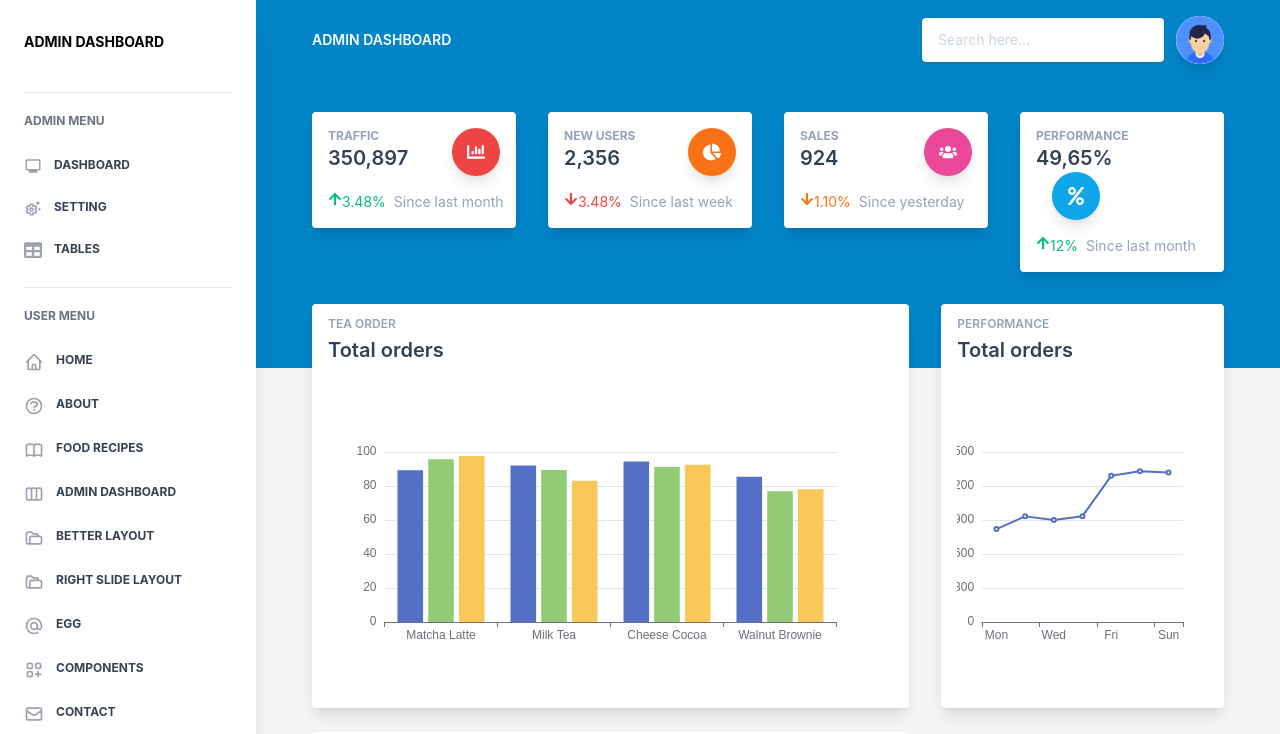
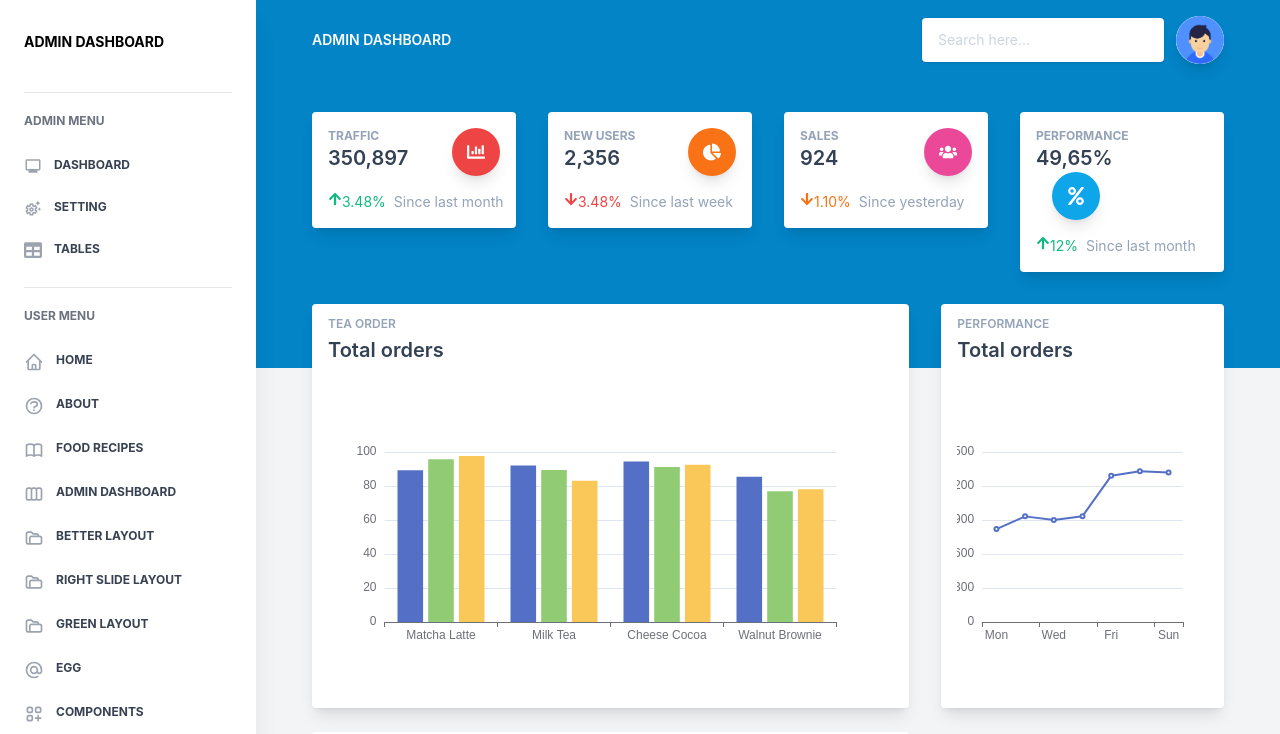
Before and after one commit to ellesis/tailwind-react, a React (Create React App) app: page /admin in a window 1280 px wide. Shown: the top 734 px of the page. Built offline with nearby package versions, Linux system fonts and the light colour scheme.

Commit message:
add LayGreen and NavbarGreen

```diff
--- a/src/components/navbars/NavbarGreen.js
+++ b/src/components/navbars/NavbarGreen.js
@@ -18,7 +18,7 @@ export default function NavbarGreen() {
           <svg viewBox="0 0 24 24" xmlns="http://www.w3.org/2000/svg" className="fill-current text-white h-8 w-8 mr-2">
             <path d="M12.001 4.8c-3.2 0-5.2 1.6-6 4.8 1.2-1.6 2.6-2.2 4.2-1.8.913.228 1.565.89 2.288 1.624C13.666 10.618 15.027 12 18.001 12c3.2 0 5.2-1.6 6-4.8-1.2 1.6-2.6 2.2-4.2 1.8-.913-.228-1.565-.89-2.288-1.624C16.337 6.182 14.976 4.8 12.001 4.8zm-6 7.2c-3.2 0-5.2 1.6-6 4.8 1.2-1.6 2.6-2.2 4.2-1.8.913.228 1.565.89 2.288 1.624 1.177 1.194 2.538 2.576 5.512 2.576 3.2 0 5.2-1.6 6-4.8-1.2 1.6-2.6 2.2-4.2 1.8-.913-.228-1.565-.89-2.288-1.624C10.337 13.382 8.976 12 6.001 12z" />
           </svg>
-          <span className="text-xl text-white font-bold uppercase tracking-wide">Talwind CSS</span>
+          <span className="text-xl text-white font-bold uppercase tracking-wide">Tailwind React - Green</span>
         </a>
 
         {/* hambuer button */}
@@ -43,16 +43,17 @@ export default function NavbarGreen() {
             {menuItems.map(({ href, title, iconTag }) => {
               return (
                 <NavLink
+                  key={title}
                   to={href}
                   className={({ isActive }) =>
                     isActive
-                      ? 'px-4 flex justify-end border-r-4 border-green-500'
-                      : 'px-4 flex justify-end border-r-4 border-white'
+                      ? 'px-4 flex justify-end border-r-4 border-green-500  h-full'
+                      : 'px-4 flex justify-end border-r-4 border-white  h-full'
                   }
                 >
-                  <a className="lg:inline-flex lg:w-auto w-full px-3 py-2 rounded text-white font-bold items-center justify-center hover:bg-green-600 hover:text-white ">
+                  <div className="lg:inline-flex lg:w-auto w-full px-3 py-2 rounded text-white font-bold items-center justify-center hover:bg-green-600 hover:text-white">
                     {title}
-                  </a>
+                  </div>
                 </NavLink>
               )
             })}
--- a/src/data/menu-heroicons.js
+++ b/src/data/menu-heroicons.js
@@ -110,6 +110,26 @@ export const menuItems = [
     )
   },
   {
+    href: '/green',
+    title: 'Green Layout',
+    icon: (
+      <svg
+        xmlns="http://www.w3.org/2000/svg"
+        className="h-5 w-5"
+        fill="none"
+        viewBox="0 0 24 24"
+        stroke="currentColor"
+        strokeWidth={2}
+      >
+        <path
+          strokeLinecap="round"
+          strokeLinejoin="round"
+          d="M5 19a2 2 0 01-2-2V7a2 2 0 012-2h4l2 2h4a2 2 0 012 2v1M5 19h14a2 2 0 002-2v-5a2 2 0 00-2-2H9a2 2 0 00-2 2v5a2 2 0 01-2 2z"
+        />
+      </svg>
+    )
+  },
+  {
     href: '/egg',
     title: 'Egg',
     icon: (
--- a/src/data/menu-react-icons.js
+++ b/src/data/menu-react-icons.js
@@ -8,6 +8,7 @@ import {
   BsLayoutWtf
 } from 'react-icons/bs' // Bootstrap
 import { MdMenuBook, MdOutlineMailOutline } from 'react-icons/md' // Material-design
+import { HiViewGridAdd } from 'react-icons/hi' //Hero Icons
 
 export const siteTitle = 'Layout Menu'
 
@@ -48,6 +49,11 @@ export const menuItems = [
     iconTag: <BsLayoutTextSidebar />
   },
   {
+    title: 'Green Layout',
+    href: '/green',
+    iconTag: <HiViewGridAdd />
+  },
+  {
     title: 'Egg',
     href: '/egg',
     iconTag: <BsEgg />
--- a/src/layouts/LayoutGreen.js
+++ b/src/layouts/LayoutGreen.js
@@ -3,23 +3,13 @@ import React from 'react'
 import NavbarGreen from '../components/navbars/NavbarGreen'
 import SideMenuNinja from '../components/sidebars/SideMenuNinja'
 
-export default function LayoutGreen({children}) {
+export default function LayoutGreen({ children }) {
   const layoutTitle = 'Tailwind React'
 
   return (
     <div className="min-h-screen flex flex-col">
       <NavbarGreen />
       <div className="flex flex-col md:flex-row flex-1">
-        <aside className="w-full md:w-60">
-          {/* Title */}
-          <h3 className="text-right font-bold uppercase p-4 border-b border-gray-100">
-            <a href="/" className="hover:text-gray-700">
-              {layoutTitle}
-            </a>
-          </h3>
-          {/* Left Side Menu */}
-          <SideMenuNinja />
-        </aside>
         <main className="flex-1 px-16 py-6 bg-gray-100">{children}</main>
       </div>
     </div>
```
